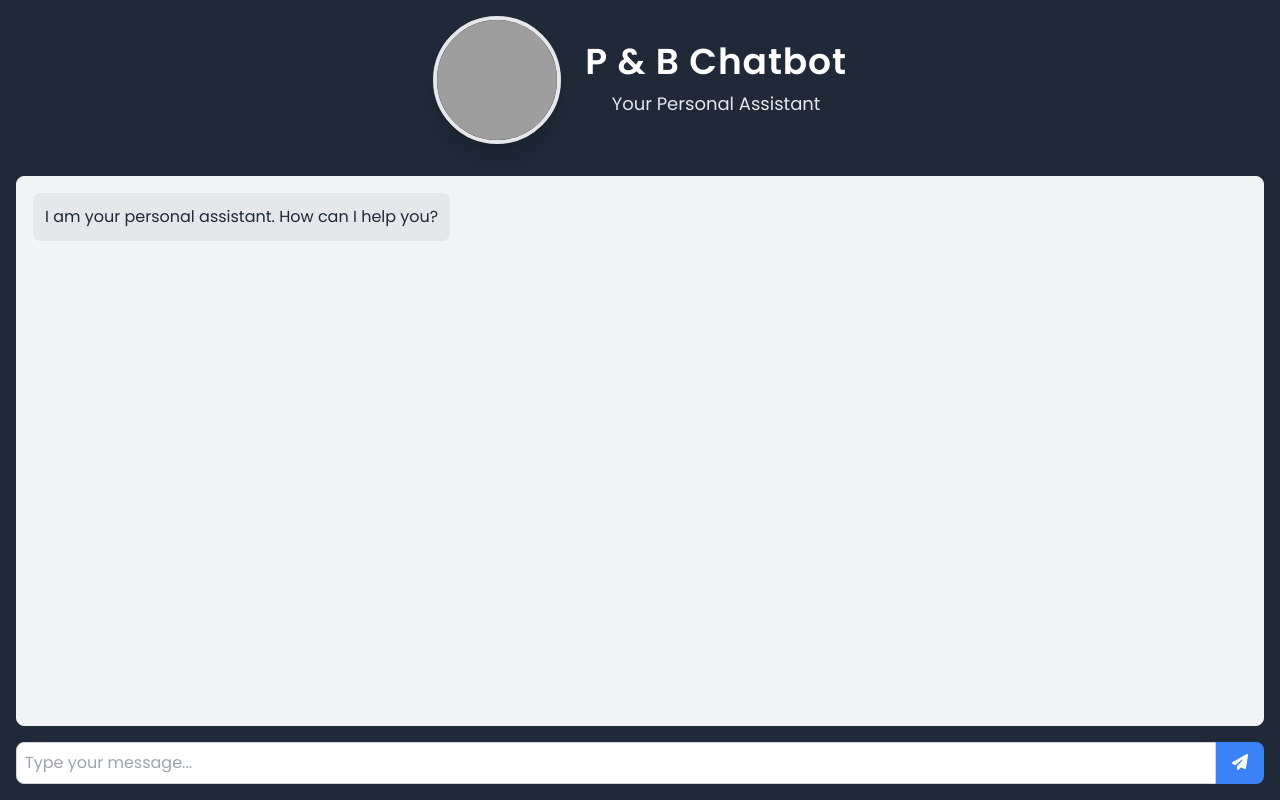
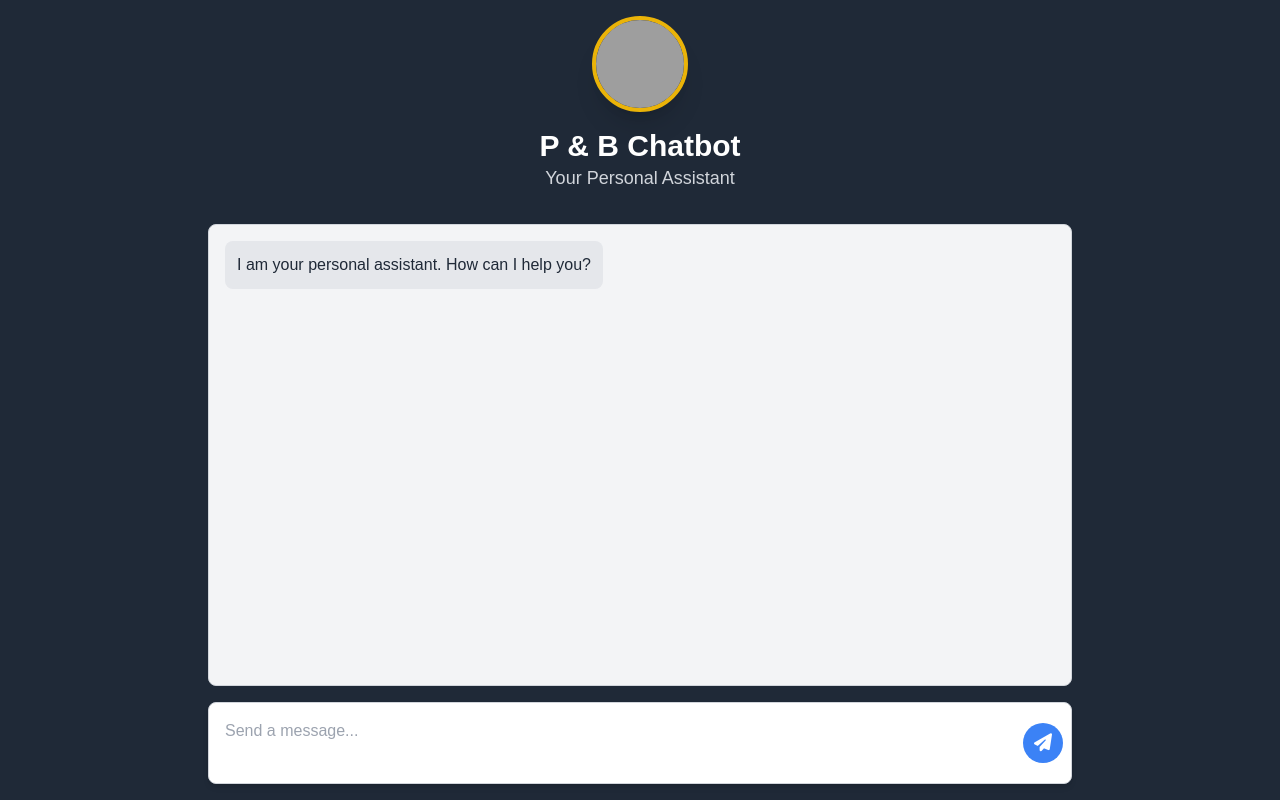
Before and after one commit to CoderSubrota/p_and_b_chatbot_django, a Django app: page / in a window 1280 px wide. Run offline with Django 5.2, Linux system fonts and the light colour scheme; some libraries are stand-ins or nearby versions; grey boxes are pictures that could not be loaded.

Commit message:
add updated code for disgn of the chatbox and input

```diff
--- a/chats/templates/chatbot.html
+++ b/chats/templates/chatbot.html
@@ -2,46 +2,53 @@
 <html lang="en">
 <head>
     {% include "cdn.html" %}
+    <style>
+        #body{
+            font-family: "Parkinsans", sans-serif;
+        }
+    </style>
     <meta name="csrf-token" content="{{ csrf_token }}">
     <meta charset="UTF-8">
     <meta name="viewport" content="width=device-width, initial-scale=1.0">
     <title>P & B Chatbot</title>
-
-    <script type="text/javascript">
-        // Function to get CSRF token from the meta tag
+    <script>
         function getCSRFToken() {
             return document.querySelector('meta[name="csrf-token"]').getAttribute('content');
         }
 
         $(document).ready(function() {
-            const csrftoken = getCSRFToken();  // Get CSRF token from meta tag
-
-            $('#chatbox').append('<div class="text-left mb-2 flex items-center justify-between w-fit p-3 bg-gray-200 rounded-lg">' +
-                '<span class="text-gray-800 break-words flex-1">I am your personal assistant. How can I help you?</span> </div>');
+            const csrftoken = getCSRFToken();
+            $('#chatbox').append('<div class="text-left mb-2 flex items-center w-fit p-3 bg-gray-200 rounded-lg">' +
+                '<span class="text-gray-800 break-words flex-1">I am your personal assistant. How can I help you?</span></div>');
 
             $('#send_btn').click(function() {
                 var userInput = $('#user_input').val().trim();
                 if (!userInput) return;
-                $('#chatbox').append('<div class="text-right mb-2 p-3 bg-blue-500 text-white rounded-lg w-fit">' + userInput + '</div>');
+                $('#chatbox').append('<div class="text-right mb-2 p-3 bg-blue-500 text-white rounded-lg w-fit self-end">' + userInput + '</div>');
 
                 $.ajax({
                     type: "POST",
                     url: "{% url 'chatbot_response' %}",
                     data: { user_input: userInput },
                     beforeSend: function(xhr) {
-                        xhr.setRequestHeader("X-CSRFToken", csrftoken);  // Send CSRF token with the request
+                        xhr.setRequestHeader("X-CSRFToken", csrftoken);
                     },
                     success: function(data) {
-                        $('#chatbox').append('<div class="text-left mb-2 flex items-center justify-between w-fit p-3 bg-gray-200 rounded-lg">' +
+                        $('#chatbox').append('<div class="text-left mb-2 flex items-center w-fit p-3 bg-gray-200 rounded-lg">' +
                             '<span class="text-gray-800 break-words flex-1">' + data.reply + '</span>' +
                             '<i class="fa-regular fa-copy ml-2 cursor-pointer text-gray-500" onclick="copyToClipboard(this)"></i></div>');
-                        $('#user_input').val('');
+                        $('#user_input').val('').css('height', 'auto');
                         $('#chatbox').scrollTop($('#chatbox')[0].scrollHeight);
                     },
                     error: function(xhr, status, error) {
                         console.error("Error: " + error);
                     }
                 });
+            });
+
+            $('#user_input').on('input', function() {
+                this.style.height = 'auto';
+                this.style.height = (this.scrollHeight) + 'px';
             });
         });
 
@@ -50,47 +57,27 @@
             navigator.clipboard.writeText(text).then(() => {
                 $(icon).removeClass('fa-copy').addClass('fa-solid fa-check text-green-500');
                 setTimeout(() => {
-                    $(icon).removeClass('fa-solid fa-check  text-green-500').addClass('fa-copy');
+                    $(icon).removeClass('fa-solid fa-check text-green-500').addClass('fa-copy');
                 }, 2000);
             });
         }
     </script>
-
-
-    <style>
-        body {
-            font-family: 'Poppins', sans-serif;
-        }
-    </style>
 </head>
-<body>
-    <div class="bg-gray-800 flex flex-col h-screen">
-        <div class="flex-1 flex flex-col w-full p-4">
-
-            <div class="flex items-center justify-center space-x-6 mb-8">
-                <!-- Logo Section -->
-                <div class="flex justify-center items-center">
-                    <img src="https://i.ibb.co.com/6c8Jd12f/Gold-Luxury-Initial-Logo.png" alt="logo" class="h-32 w-32  rounded-full shadow-xl border-4 border-gold-500"/>
-                </div>
-
-                <!-- Heading Section -->
-                <div class="text-center">
-                    <h1 class="text-3xl md:text-4xl font-semibold text-white tracking-wide">P & B Chatbot</h1>
-                    <p class="mt-2 text-gray-200 text-lg font-medium">Your Personal Assistant</p>
-                </div>
-            </div>
-
-
-            <div id="chatbox" class="flex-1 border border-gray-100 p-4 overflow-y-auto rounded-lg bg-gray-100 w-full" style="max-height: calc(100vh - 120px); text-align: right;">
-                <!-- Chat messages will be appended here -->
-            </div>
-
-            <div class="mt-4 flex">
-                <input type="text" id="user_input" class="flex-1 p-2 border border-gray-300 rounded-l-lg focus:outline-none focus:ring-2 focus:ring-blue-500" placeholder="Type your message...">
-                <button id="send_btn" class="bg-blue-500 text-white px-4 py-2 rounded-r-lg hover:bg-blue-600">
-                    <i class="fa-solid fa-paper-plane"></i>
-                </button>
-            </div>
+<body id="body" class="bg-gray-800 font-poppins flex flex-col h-screen">
+    <div class="flex-1 flex flex-col w-full p-4 max-w-4xl mx-auto">
+        <div class="flex flex-col items-center text-center mb-8">
+            <a href="https://mern-project-portfolio.netlify.app/" target="_blank" rel="noopener noreferrer">
+                <img src="https://i.ibb.co.com/6c8Jd12f/Gold-Luxury-Initial-Logo.png" alt="logo" class="h-24 w-24 rounded-full shadow-xl border-4 border-yellow-500"/>
+            </a>
+            <h1 class="text-2xl md:text-3xl font-semibold text-white mt-4">P & B Chatbot</h1>
+            <p class="text-gray-300 text-lg">Your Personal Assistant</p>
+        </div>
+        <div id="chatbox" class="flex-1 border border-gray-300 p-4 overflow-y-auto rounded-lg bg-gray-100 w-full max-h-[60vh] sm:max-h-[70vh]"></div>
+        <div class="mt-4 flex w-full items-center gap-3 p-2 bg-white border border-gray-300 rounded-lg shadow-md">
+            <textarea id="user_input" class="flex-1 p-2 bg-transparent focus:outline-none text-gray-800 resize-none overflow-hidden" placeholder="Send a message..."></textarea>
+            <button id="send_btn" class="p-2 rounded-full bg-blue-500 text-white hover:bg-blue-600 flex items-center justify-center w-10 h-10">
+                <i class="fa-solid fa-paper-plane text-lg"></i>
+            </button>
         </div>
     </div>
 </body>
```
